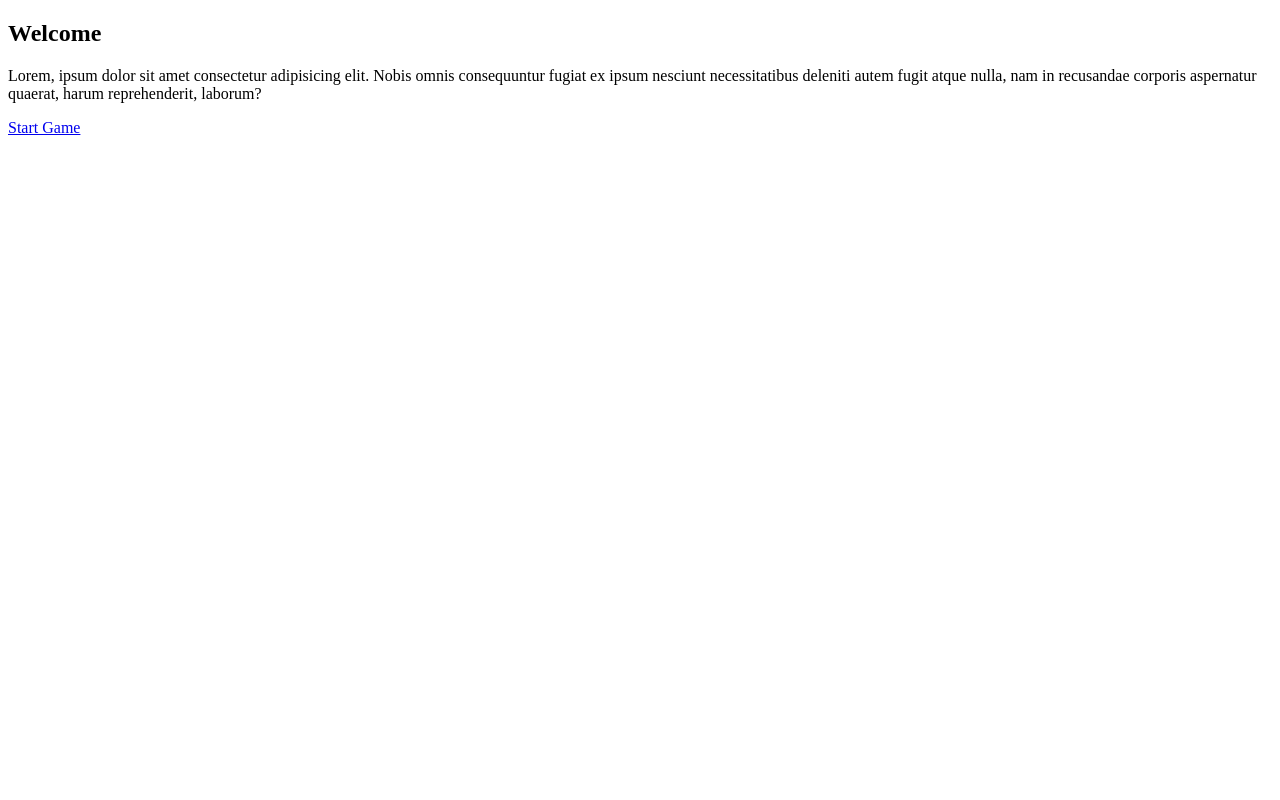
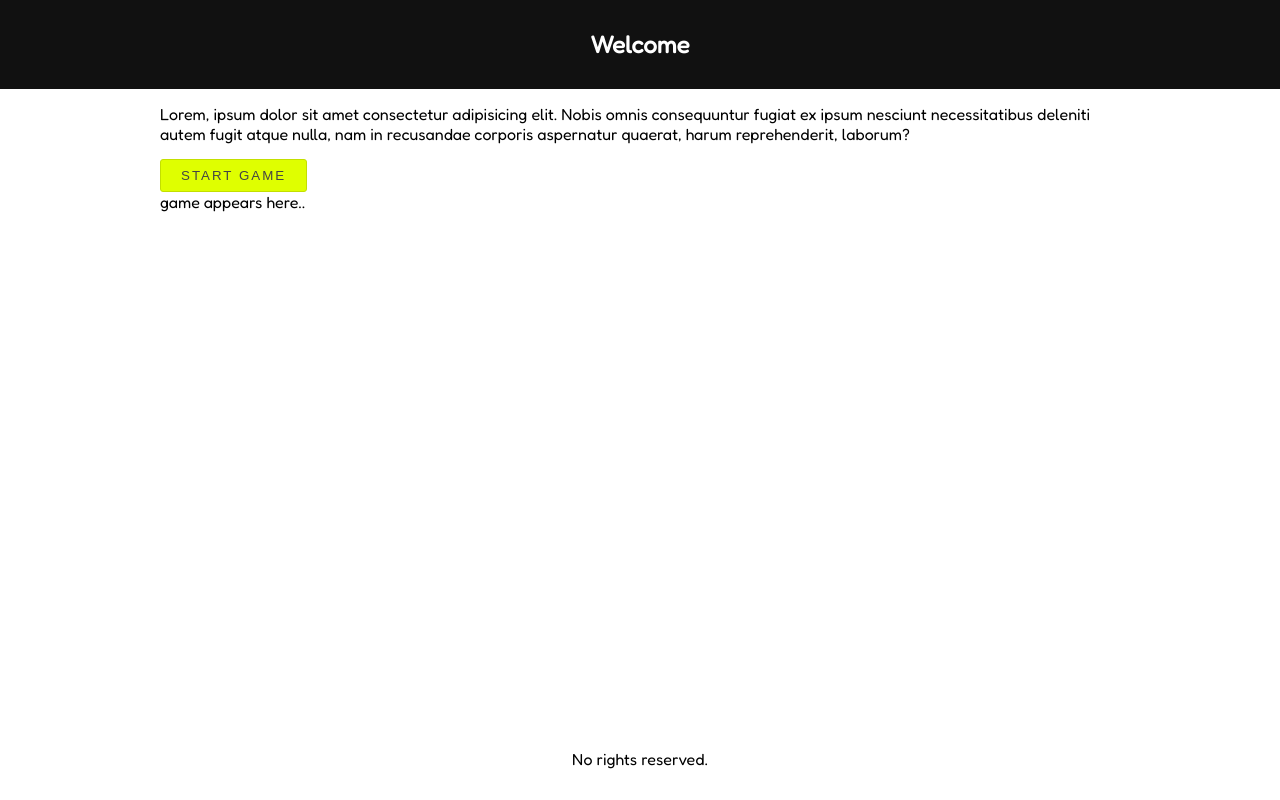
Before and after one commit to anujbhai/JSForKids, a website: page exercises/hangman/index.html in a window 1280 px wide. Drawn offline with Linux system fonts and the light colour scheme.

Commit message:
created button and click functionality.

```diff
--- /dev/null
+++ b/exercises/hangman/assets/css/style.css
@@ -0,0 +1,75 @@
+/****************
+ * Basic Styles *
+ ****************/
+* {
+	margin: 0;
+	padding: 0;
+}
+
+body, html {
+	width: 100%;
+	height: 100%;
+}
+
+body {
+	font-family: 'Fredoka', sans-serif;
+}
+
+button {
+	border-style: none;
+	padding: 0.5rem 1.25rem;
+	background-color: #DFFF00;
+	border: 1px solid #C3DF00;
+	color: #444444;
+	text-transform: uppercase;
+	letter-spacing: 2px;
+	cursor: pointer;
+	border-radius: 3px;
+}
+button:hover {
+	background-color: #00DFFF;
+	border-color: #00C3DF;
+}
+button:active,
+button:focus,
+button:target { border-color: rgb(255, 0, 223); outline-color: rgb(255, 0, 223); }
+
+/**************
+ * Typography *
+ **************/
+ p {
+ 	margin: 15px 0;
+ }
+
+/***********
+ * Layouts *
+ ***********/
+.wrapper {
+	display: flex;
+	flex-direction: column;
+	width: 100%;
+}
+
+.container {
+	width: 960px;
+	margin: 0 auto;
+}
+
+.hangman_header {
+	display: flex;
+	justify-content: center;
+	padding: 30px 0;
+	background-color: #111111;
+}
+.hangman_header h2 { color: #FFFFFF; }
+
+.hangman_main {
+	min-height: calc(100vh - 170px);
+}
+
+.hangman_footer {
+	display: flex;
+	justify-content: center;
+	padding: 30px 0;
+}
+.hangman_footer p { margin: 0; }
--- a/exercises/hangman/assets/js/index.js
+++ b/exercises/hangman/assets/js/index.js
@@ -1,6 +1,8 @@
 (function () {
 "use strict";
 
+var btnStartGame = document.getElementById("btn_start_game");
+console.log("Button start: ", btnStartGame);
 var words = [
 	"javascript",
 	"monkey",
@@ -44,6 +46,13 @@ var runGame = function () {
 	alert(answerArr.join(" "));
 	alert("Good job! The answer is: " + word);
 }
-runGame();
+document.addEventListener("click", function (e) {
+	if (!e.target.matches("#btn_start_game")) {
+		return;
+	}
+
+	e.preventDefault();
+	runGame();
+});
 
 })();
--- a/exercises/hangman/index.html
+++ b/exercises/hangman/index.html
@@ -3,13 +3,34 @@
 <head>
 	<meta charset="UTF-8">
 	<meta name="viewport" content="width=device-width, initial-scale=1.0">
-	<title>Document</title>
+	<title>Hangman</title>
+
+	<link href="https://fonts.googleapis.com/css2?family=Fredoka&display=swap" rel="stylesheet" />
+	<link rel="stylesheet" href="./assets/css/style.css" />
 </head>
 <body>
-	<h2>Welcome</h2>
+	<div class="wrapper">
+		<header class="hangman_header">
+			<h2>Welcome</h2>
+		</header>
 
-	<p>Lorem, ipsum dolor sit amet consectetur adipisicing elit. Nobis omnis consequuntur fugiat ex ipsum nesciunt necessitatibus deleniti autem fugit atque nulla, nam in recusandae corporis aspernatur quaerat, harum reprehenderit, laborum?</p>
+		<main class="hangman_main">
+			<div class="container">
+				<p>Lorem, ipsum dolor sit amet consectetur adipisicing elit. Nobis omnis consequuntur fugiat ex ipsum nesciunt necessitatibus deleniti autem fugit atque nulla, nam in recusandae corporis aspernatur quaerat, harum reprehenderit, laborum?</p>
 
-	<p><a href="./prompt.html">Start Game</a></p>
+				<button id="btn_start_game">Start Game</button>
+
+				<div class="game_screen">
+					game appears here..
+				</div>
+			</div>
+		</main>
+
+		<footer class="hangman_footer">
+			<p>No rights reserved.</p>
+		</footer>
+
+		<script src="./assets/js/index.js"></script>
+	</div>
 </body>
 </html>
```
Also changed, not shown: exercises/hangman/prompt.html (+24 -3 lines), 1 other file.
